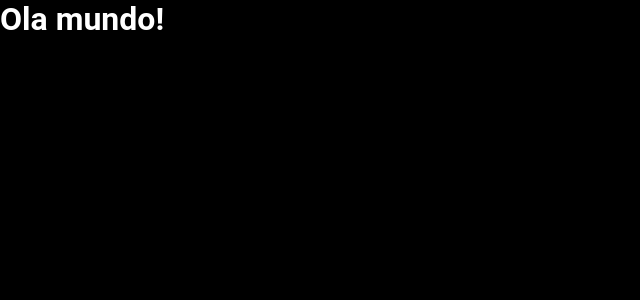
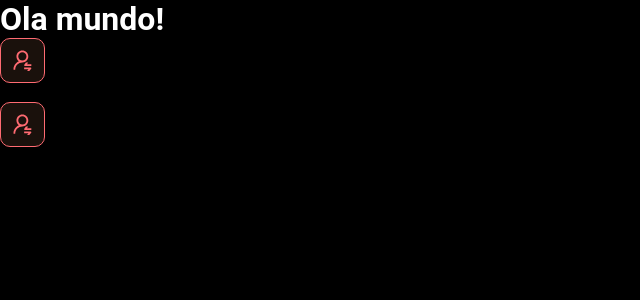
Before and after one commit to falconi879/vendedor, a React (Vite) app in the folder frontend/: page / in a window 1280 px wide. Shown: the top 300 px of the page, without its empty margins (0-640 px from the left). Built offline with nearby package versions, Linux system fonts and the light colour scheme.

Commit message:
Criação componente Botão

```diff
--- a/frontend/src/App.tsx
+++ b/frontend/src/App.tsx
@@ -1,7 +1,13 @@
+import NotificacaoBotao from "./componentes/Notificacao"
 
 function App() {
   return(
+    <>
     <h1>Ola mundo!</h1>
+    <NotificacaoBotao/>
+    <br />
+    <NotificacaoBotao/>
+    </>
   )
 }
 
--- /dev/null
+++ b/frontend/src/componentes/Notificacao/estilo.css
@@ -0,0 +1,15 @@
+.botao-notificar {
+    height: 45px;
+    width: 45px;
+    background: rgba(255, 167, 114, 0.1);
+    border: 1px solid #ff6b72;
+    border-radius: 10px;
+    display: flex;
+    align-items: center;
+    justify-content: center;
+    cursor: pointer;
+}
+
+.botao-notificar img {
+    width: 19px;
+}
--- /dev/null
+++ b/frontend/src/componentes/Notificacao/index.tsx
@@ -0,0 +1,13 @@
+import icon from '../../recursosAssets/img/boton-icon.svg'
+import './estilo.css'
+function NotificacaoBotao() {
+    return (
+
+        <div className="botao-notificar">
+            <img src={icon} alt="Notificação"/>
+        </div>
+
+    )
+}
+
+export default NotificacaoBotao
```
Also changed, not shown: frontend/src/recursosAssets/img/boton-icon.svg (added), frontend/src/recursosAssets/img/logo.svg (added).
